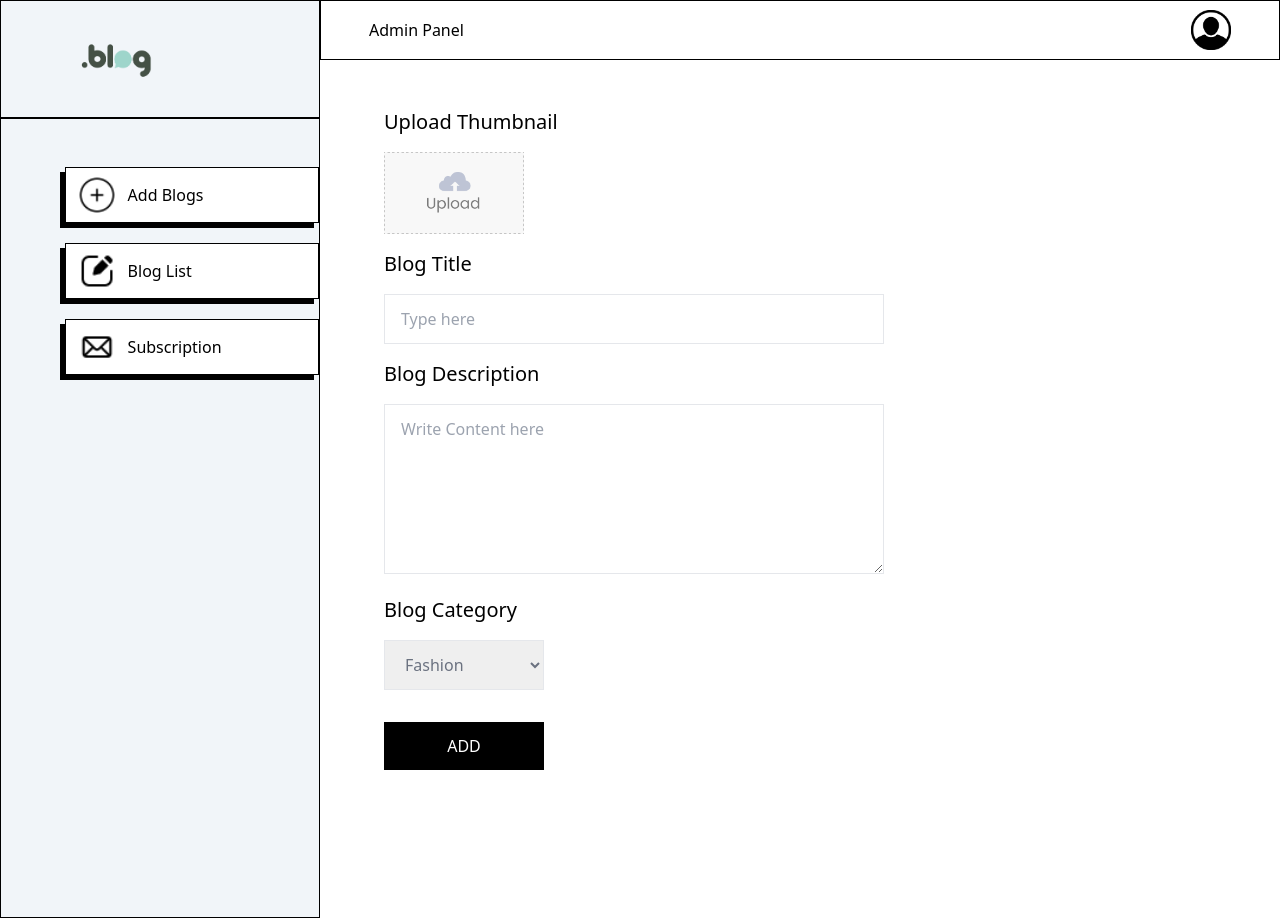
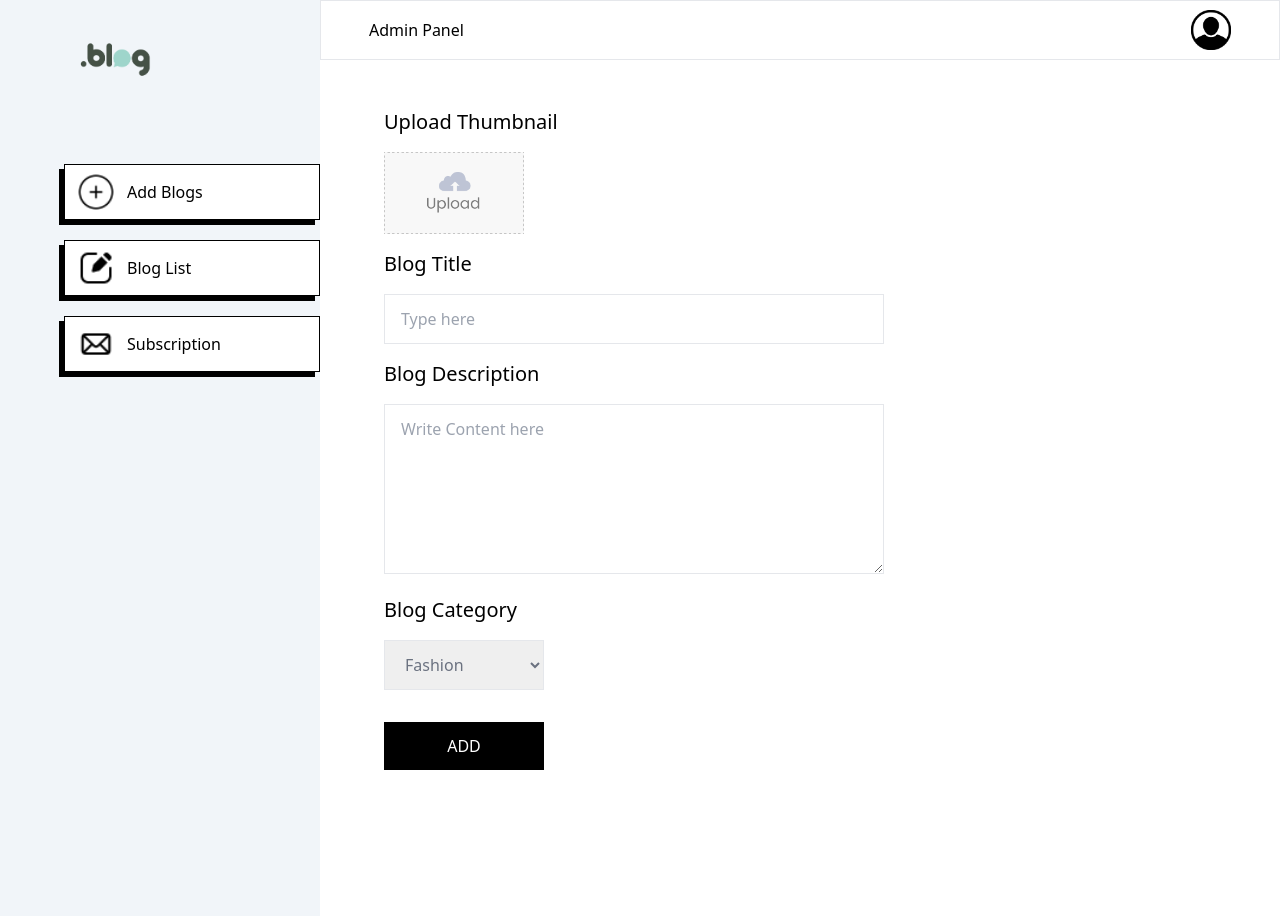
Before and after one commit to Vani628/my-blog-app, a Next.js app: page /admin/addProduct in a window 1280 px wide. Built offline with nearby package versions, Linux system fonts and the light colour scheme.

Commit message:
some changes

```diff
--- a/app/admin/addProduct/page.jsx
+++ b/app/admin/addProduct/page.jsx
@@ -1,9 +1,9 @@
-"use client";
+"use client"
 import React, { useState } from "react";
 import Image from "next/image";
 import { imgs } from "@/Imgs/imgs";
 
-const page = () => {
+const Page = () => {
   const [image, setImage] = useState(false);
 
   const [data, setData] = useState({
@@ -126,4 +126,4 @@ const page = () => {
   );
 };
 
-export default page;
+export default Page;
--- a/app/admin/blogList/page.jsx
+++ b/app/admin/blogList/page.jsx
@@ -3,7 +3,7 @@ import React, { useEffect, useState } from "react";
 import { blog_data } from "@/Imgs/imgs";
 import BlogTableItem from "@/components/AdminComponents/BlogTableItem";
 
-const page = () => {
+const Page = () => {
   const [posts, setPosts] = useState([]);
 
   const fetchPosts = () => {
@@ -86,4 +86,4 @@ const page = () => {
   );
 };
 
-export default page;
+export default Page;
--- a/app/admin/layout.jsx
+++ b/app/admin/layout.jsx
@@ -8,7 +8,7 @@ export default function Layout({ children }) {
       <div className="flex">
         <Sidebar />
         <div className="flex flex-col w-full">
-          <div className="flex items-center justify-between w-full py-3 max-h-[60px] px-12 border border-black">
+          <div className="flex items-center justify-between w-full py-3 max-h-[60px] px-12 border ">
             <h3 className="font-medium">Admin Panel</h3>
             <Image src={imgs.profile} width={40} alt="" />
           </div>
--- a/app/blogs/[id]/page.jsx
+++ b/app/blogs/[id]/page.jsx
@@ -7,7 +7,7 @@ import { imgs } from '@/Imgs/imgs';
 import Footer from '@/components/Footer';
 import Link from 'next/link';
 
-const page = () => {
+const Page = () => {
     const [data, setData] = useState(null);
 
     const fetchBlogData = () => {
@@ -71,4 +71,4 @@ const page = () => {
             </>:<></>
     )
 }
-export default page;
+export default Page;
--- a/app/contact/page.jsx
+++ b/app/contact/page.jsx
@@ -4,7 +4,7 @@ import React, { useState } from "react";
 import { useForm } from "react-hook-form";
 import Link from "next/link";
 
-const page = ({onClose}) => {
+const Page = ({onClose}) => {
   const [loading, setLoading] = useState(false);
   const [successMessage, setSuccessMessage] = useState("");
   const [errorMessage, setErrorMessage] = useState("");
@@ -154,4 +154,4 @@ const page = ({onClose}) => {
   );
 };
 
-export default page;
+export default Page;
--- a/app/sign-in/page.jsx
+++ b/app/sign-in/page.jsx
@@ -4,7 +4,7 @@ import React from 'react';
 import Link from 'next/link';
 import { useState } from 'react';
 
-const page = ({ onSignup, onClose }) => {
+const Page = ({ onSignup, onClose }) => {
   const [email, setEmail] = useState('');
   const [password, setPassword] = useState('');
 
@@ -49,7 +49,7 @@ const page = ({ onSignup, onClose }) => {
           </button>
         </form>
         <p className="mt-4 text-center">
-          Don't have an account?{' '}
+          Do not have an account?{' '}
           <button className="text-blue-500 underline" onClick={onSignup}>
             <Link href="/sign-up" >Sign up </Link>
           </button>
@@ -73,4 +73,4 @@ const page = ({ onSignup, onClose }) => {
   );
 };
 
-export default page;
+export default Page;
--- a/app/sign-up/page.jsx
+++ b/app/sign-up/page.jsx
@@ -2,7 +2,7 @@
 import React, { useState } from 'react';
 import Link from 'next/link';
 
-const page = ({ onLogin, onClose }) => {
+const Page = ({ onLogin, onClose }) => {
   const [email, setEmail] = useState('');
   const [password, setPassword] = useState('');
   const [confirmPassword, setConfirmPassword] = useState('');
@@ -82,4 +82,4 @@ const page = ({ onLogin, onClose }) => {
   );
 };
 
-export default page;
+export default Page;
--- a/components/AdminComponents/Sidebar.jsx
+++ b/components/AdminComponents/Sidebar.jsx
@@ -1,4 +1,40 @@
-import React from 'react'
+// import React from 'react'
+// import Image from 'next/image';
+// import { imgs } from '@/Imgs/imgs';
+// import Link from 'next/link';
+
+// const Sidebar = () => {
+//     return (
+//         <div className='flex flex-col bg-slate-100'>
+//             <div className='px-2 sm:pl-14 py-3 border border-black'>
+//               <Link href='/'>
+//                 <Image src={imgs.logo4} width={120} alt=''/>
+//                </Link>
+//             </div>
+//             <div className='w-38 sm:w-80 h-[100vh] relative py-12 border border-black'>
+//                 <div className='w-[50%] sm:w-[80%] absolute right-0'>
+
+//                     <Link href='/admin/addProduct' className='flex items-center border border-black gap-3 font-medium px-3 py-2 bg-white shadow-[-5px_5px_0px_#000000]'>
+//                        <Image src={imgs.add} alt='' width={38} /><p>Add Blogs</p>
+//                     </Link>
+
+//                     <Link href='/admin/blogList' className='mt-5 flex items-center border border-black gap-3 font-medium px-3 py-2 bg-white shadow-[-5px_5px_0px_#000000]'>
+//                        <Image src={imgs.blog} alt='' width={38} /><p>Blog List</p>
+//                     </Link>
+
+//                     <Link href='/admin/subscription' className='mt-5 flex items-center border border-black gap-3 font-medium px-3 py-2 bg-white shadow-[-5px_5px_0px_#000000]'>
+//                        <Image src={imgs.email} alt='' width={38} /><p>Subscription</p>
+//                     </Link>
+//                 </div>
+
+//             </div>
+//         </div>
+//     )
+// }
+
+// export default Sidebar;
+
+import React from 'react';
 import Image from 'next/image';
 import { imgs } from '@/Imgs/imgs';
 import Link from 'next/link';
@@ -6,30 +42,44 @@ import Link from 'next/link';
 const Sidebar = () => {
     return (
         <div className='flex flex-col bg-slate-100'>
-            <div className='px-2 sm:pl-14 py-3 border border-black'>
-              <Link href='/'>
-                <Image src={imgs.logo4} width={120} alt=''/>
-               </Link>
+            <div className='px-2 sm:pl-14 py-3 '>
+                <Link href='/'>
+                    <Image src={imgs.logo4} width={120} alt='' />
+                </Link>
             </div>
-            <div className='w-38 sm:w-80 h-[100vh] relative py-12 border border-black'>
+            <div className='w-38 sm:w-80 h-[100vh] relative py-12 '>
                 <div className='w-[50%] sm:w-[80%] absolute right-0'>
 
-                    <Link href='/admin/addProduct' className='flex items-center border border-black gap-3 font-medium px-3 py-2 bg-white shadow-[-5px_5px_0px_#000000]'>
-                       <Image src={imgs.add} alt='' width={38} /><p>Add Blogs</p>
+                    {/* Add Blogs Button */}
+                    <Link
+                        href='/admin/addProduct'
+                        className='flex items-center border border-black gap-3 font-medium px-3 py-2 bg-white shadow-[-5px_5px_0px_#000000]'
+                    >
+                        <Image src={imgs.add} alt='' width={38} />
+                        <p className='hidden sm:block'>Add Blogs</p>
                     </Link>
 
-                    <Link href='/admin/blogList' className='mt-5 flex items-center border border-black gap-3 font-medium px-3 py-2 bg-white shadow-[-5px_5px_0px_#000000]'>
-                       <Image src={imgs.blog} alt='' width={38} /><p>Blog List</p>
+                    {/* Blog List Button */}
+                    <Link
+                        href='/admin/blogList'
+                        className='mt-5 flex items-center border border-black gap-3 font-medium px-3 py-2 bg-white shadow-[-5px_5px_0px_#000000]'
+                    >
+                        <Image src={imgs.blog} alt='' width={38} />
+                        <p className='hidden sm:block'>Blog List</p>
                     </Link>
 
-                    <Link href='/admin/subscription' className='mt-5 flex items-center border border-black gap-3 font-medium px-3 py-2 bg-white shadow-[-5px_5px_0px_#000000]'>
-                       <Image src={imgs.email} alt='' width={38} /><p>Subscription</p>
+                    {/* Subscription Button */}
+                    <Link
+                        href='/admin/subscription'
+                        className='mt-5 flex items-center border border-black gap-3 font-medium px-3 py-2 bg-white shadow-[-5px_5px_0px_#000000]'
+                    >
+                        <Image src={imgs.email} alt='' width={38} />
+                        <p className='hidden sm:block'>Subscription</p>
                     </Link>
                 </div>
-
             </div>
         </div>
-    )
-}
+    );
+};
 
 export default Sidebar;
--- a/components/Header.jsx
+++ b/components/Header.jsx
@@ -45,7 +45,7 @@ const Header = () => {
         <p className="mt-10 max-w-[740px] m-auto text-xs sm:text-base">
           Welcome to our Blog App! Here, you can explore a variety of insightful
           articles, stay updated with the latest trends, and share your thoughts
-          with the community. Whether you're here to read, write, or interact,
+          with the community. Whether you are here to read, write, or interact,
           we aim to create an engaging space where ideas come to life. Enjoy
           your journey through our collection of blogs!
         </p>
--- a/lib/config/db.js
+++ b/lib/config/db.js
@@ -1,6 +1,11 @@
 import mongoose from "mongoose";
 
 export const ConnectDB=async()=>{
-    await mongoose.connect('mongodb+srv://vanigupta:vanigupta@cluster0.lk61i.mongodb.net/BlogApp');
+    try{
+    await mongoose.connect('mongodb+srv://vanigupta:vanigupta@cluster0.lk61i.mongodb.net/?retryWrites=true&w=majority&appName=Cluster0');
     console.log("DB Connected");
+    }
+    catch(error){
+        console.log(error);
+    }
 }
--- a/package.json
+++ b/package.json
@@ -12,7 +12,6 @@
     "axios": "^1.7.7",
     "mongoose": "^8.8.2",
     "next": "15.0.3",
-
     "react": "^18.2.0",
     "react-dom": "^18.2.0",
     "react-hook-form": "^7.53.2"
```
Also changed, not shown: app/api/email/route.js (+15 -15 lines).
